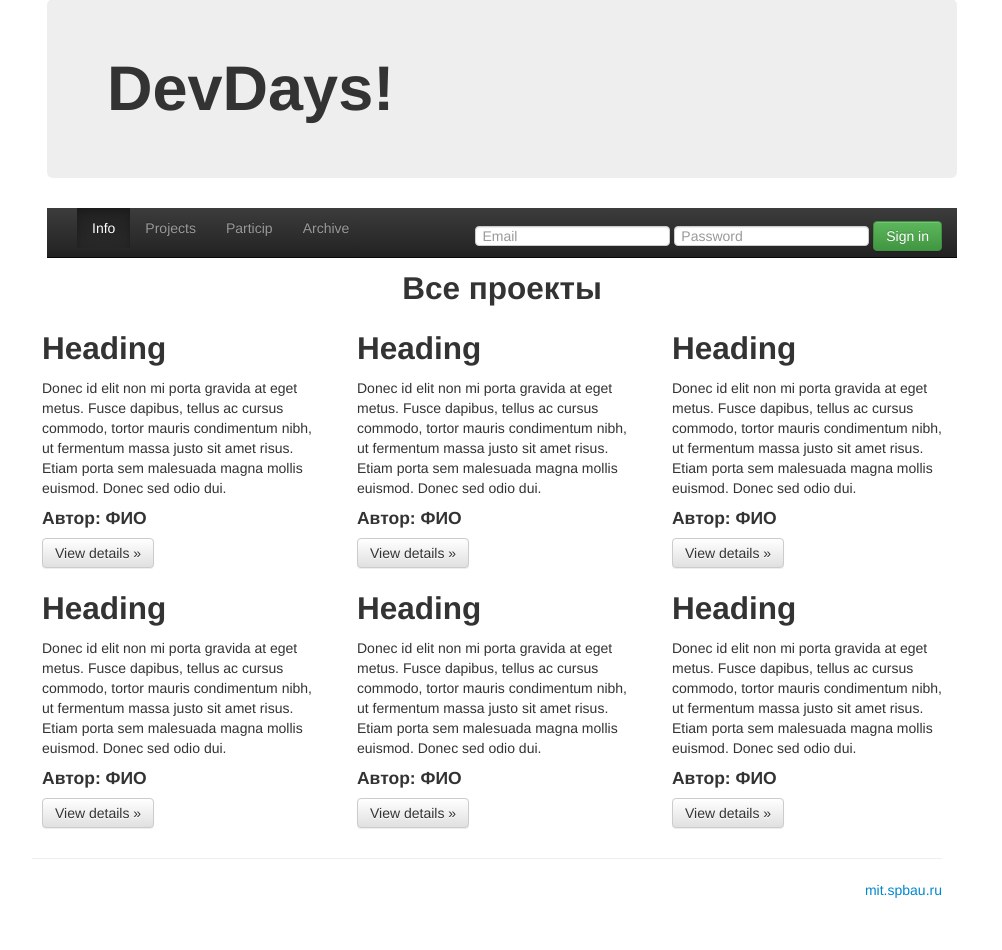
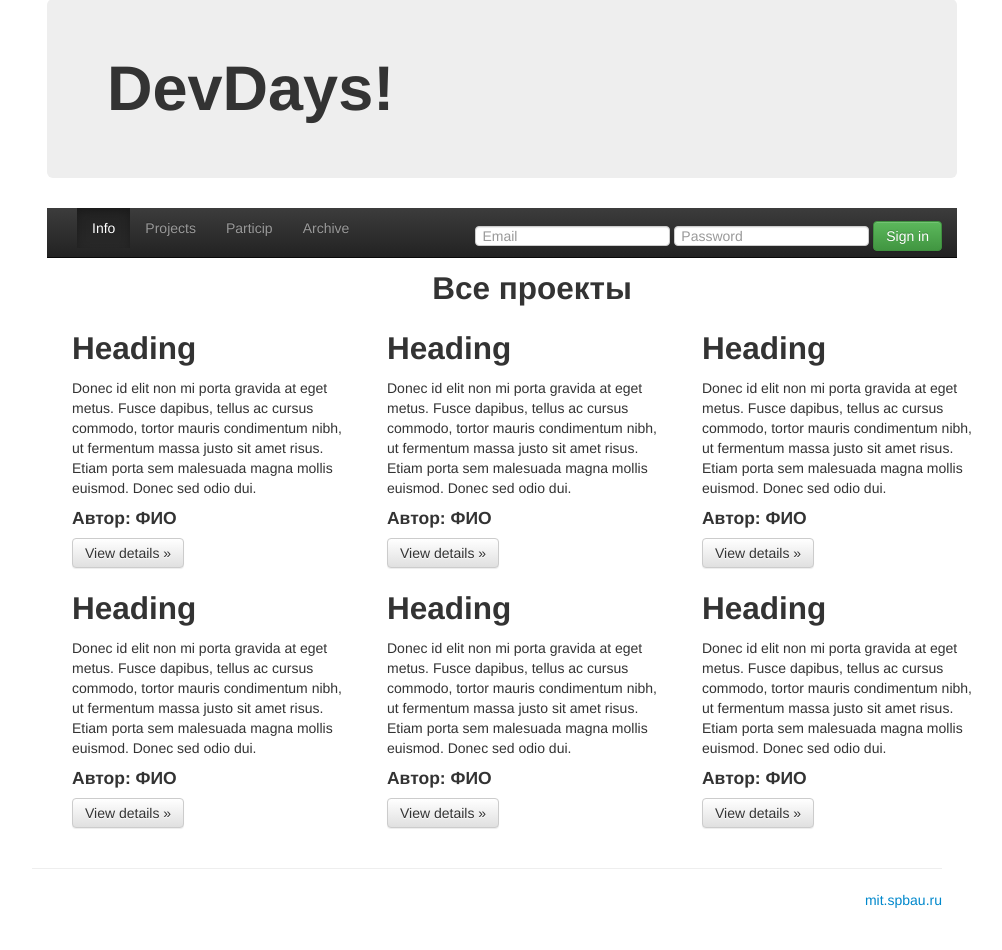
Before and after one commit to vladsavelyev/devdays, a Django app: template devdays/templates/allProjects.html in a window 1280 px wide. Shown: the part 71-1021 px from the top of the page, without its empty margins (153-1155 px from the left). Before the commit the page ends 969 px from the top, so only its background shows below. Run offline with Django 3.2, Linux system fonts and the light colour scheme; the template is opened without the code that fills it, so the values that code supplies are empty; parts of the project's set-up code (start-up, migrations or seed data) failed here and were passed over; some libraries are stand-ins or nearby versions.

Commit message:
allProjects_static

```diff
--- a/devdays/templates/allProjects.html
+++ b/devdays/templates/allProjects.html
@@ -56,9 +56,11 @@
               </div>
             </div>
        </div>
-
+       <div class="container theme-showcase">
+           <div class="container">
+                <p>
        <div class="jumbotron2"> <h2> <center> Все проекты <center></h2></div>
-    <div class="row">
+        <div class="row">
             <div class="col-6 col-sm-6 col-lg-4">
               <h2>Heading</h2>
               <p>Donec id elit non mi porta gravida at eget metus. Fusce dapibus, tellus ac cursus commodo, tortor mauris condimentum nibh, ut fermentum massa justo sit amet risus. Etiam porta sem malesuada magna mollis euismod. Donec sed odio dui. </p>
@@ -97,6 +99,9 @@
             </div><!--/span-->
           </div><!--/row-->
         </div><!--/span-->
+        </p>
+           </div>
+       </div>
 
        <span style="clear: both;"></span>
         <hr>
```
